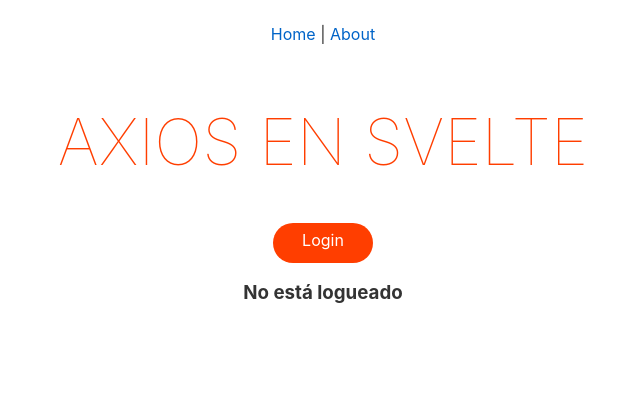
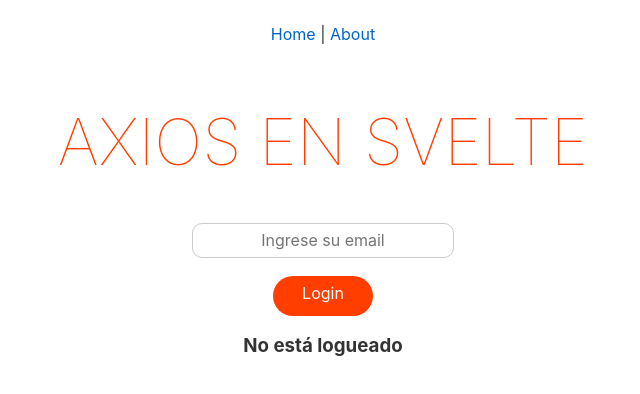
Before and after one commit to pmarino2013/svelte-axios, a Svelte app in the folder my-app/: page / in a window 1280 px wide. Shown: the top 394 px of the page, without its empty margins (317-957 px from the left). Built offline with nearby package versions, Linux system fonts and the light colour scheme; no server answers.

Commit message:
agregando input

```diff
--- a/my-app/src/components/ButtonLogin.svelte
+++ b/my-app/src/components/ButtonLogin.svelte
@@ -15,6 +15,20 @@
 </script>
 
 <style>
+.formulario{
+	display:inline-block;
+
+}
+.formulario input{
+	border-radius: 10px;
+	text-align: center;
+}
+
+.btn-container{
+	margin-top: 10px;
+}
+
+
 .btn-login{
 		width: 100px;
 		height: 40px;
@@ -53,6 +67,18 @@
 
 </style>
 
+
 <div class="ButtonLogin">
-<button class={$loginState ? 'btn-logout': 'btn-login'}  on:click={setLogin}>{$loginState ? 'Logout':'Login'}</button>
+	<form >
+	{#if !$loginState}
+		<div class="formulario" >
+
+			<input type="text" placeholder="Ingrese su email"/>
+
+		</div>
+	{/if}
+	<div class="btn-container">
+		<button type="button" class={$loginState ? 'btn-logout': 'btn-login'}  on:click={setLogin}>{$loginState ? 'Logout':'Login'}</button>
+	</div>
+	</form>
 </div>
--- a/my-app/src/components/Login.svelte
+++ b/my-app/src/components/Login.svelte
@@ -8,5 +8,4 @@
 
 <div class="Login">
 
-
 </div>
```
